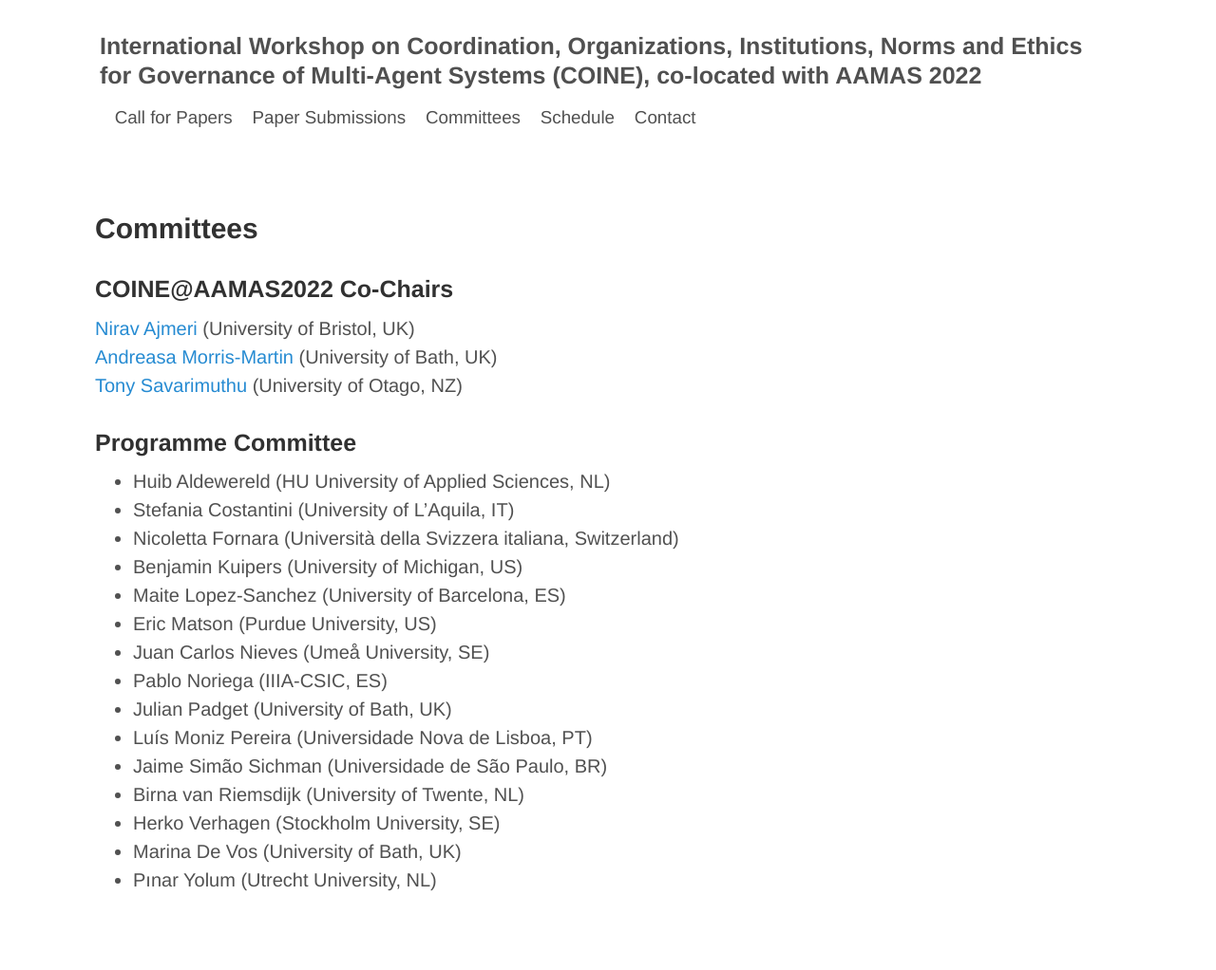
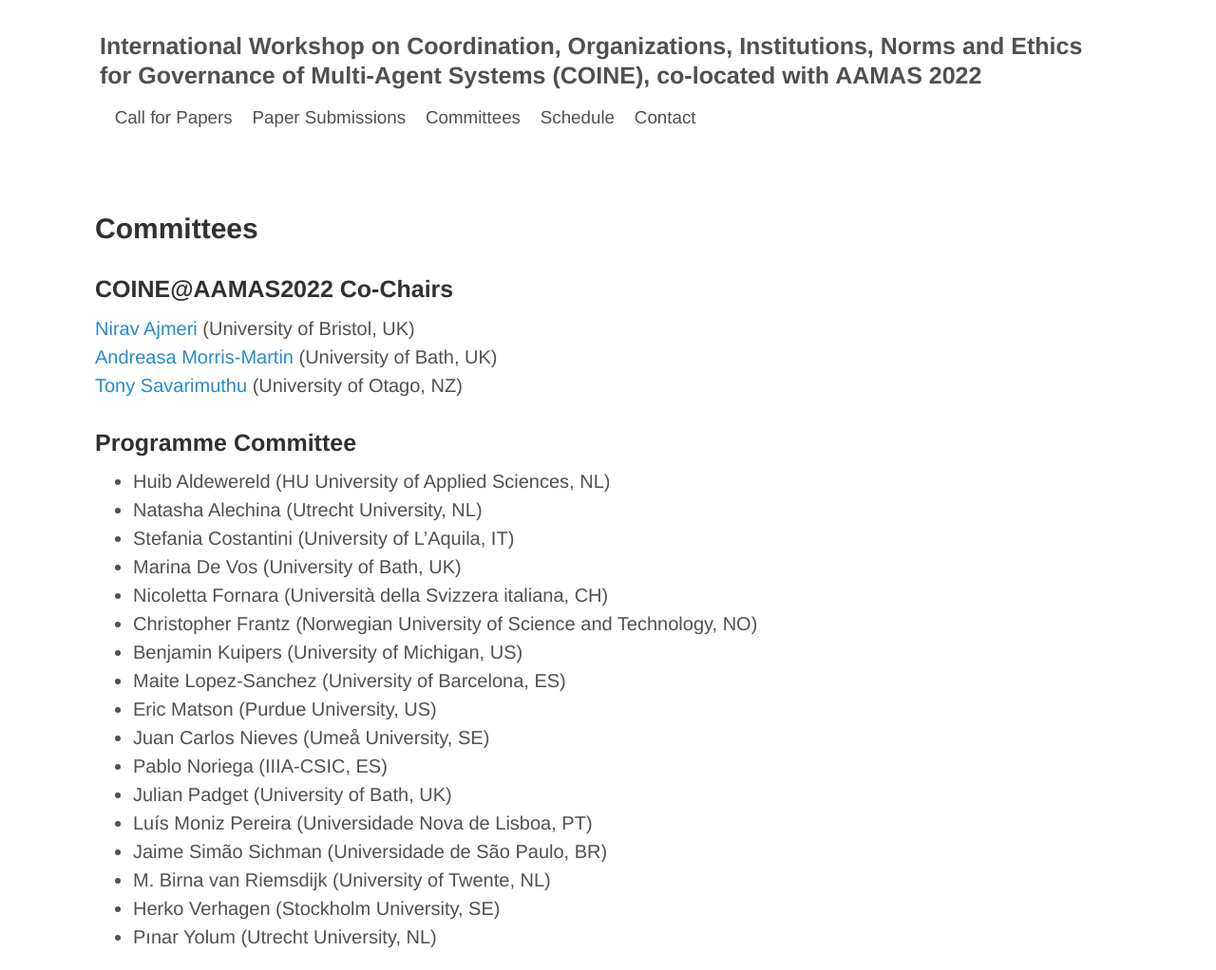
Before and after one commit to jithincheriyan/coine-2022-auckland, a Jekyll site: the page built from committees.md, in a window 1280 px wide. Shown: the whole page at 95% size. Built offline with Jekyll 4.4.1, drawn with Linux system fonts in a browser that asks for light colours; before the commit the page ends 962 px from its top, so only the background shows below that.

Commit message:
Update committees.md

```diff
--- a/committees.md
+++ b/committees.md
@@ -14,8 +14,11 @@ title: COINE
 ### Programme Committee
 
 - Huib Aldewereld (HU University of Applied Sciences, NL)
+- Natasha Alechina (Utrecht University, NL)
 - Stefania Costantini (University of L'Aquila, IT)
-- Nicoletta Fornara (Università della Svizzera italiana, Switzerland)
+- Marina De Vos (University of Bath, UK)
+- Nicoletta Fornara (Università della Svizzera italiana, CH)
+- Christopher Frantz (Norwegian University of Science and Technology, NO)
 - Benjamin Kuipers (University of Michigan, US)
 - Maite Lopez-Sanchez (University of Barcelona, ES)
 - Eric Matson (Purdue University, US)
```
Also changed, not shown: other parts of committees.md (+1 -2 lines).
